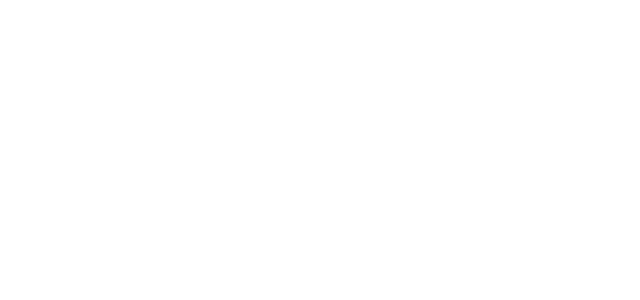
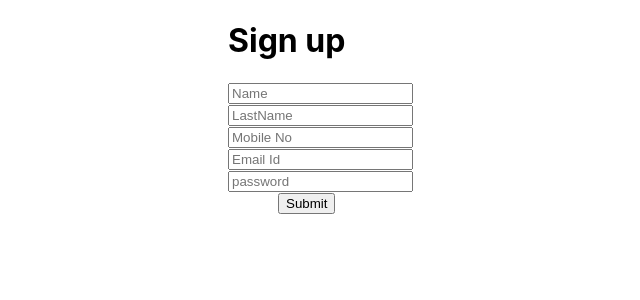
Before and after one commit to azadvns/router, a React (Create React App) app: page /sign in a window 1280 px wide. Before the commit this address had no page. Shown: the top 300 px of the page, without its empty margins (284-924 px from the left). Built offline with nearby package versions, Linux system fonts and the light colour scheme.

Commit message:
sign in page

```diff
--- a/src/App.js
+++ b/src/App.js
@@ -1,30 +1,33 @@
 
 
 import { BrowserRouter as Router, Routes, Route } from 'react-router-dom';
-// import Home from './components/Home';
-// import About from './components/About';
-// import Contact from './components/Contact';
 
-import Up from './components/Up';
-import Lucknow from './components/Lucknow';
-import Allahabad from './components/Allahabad';
-import Banaras from './components/Banaras';
-import India from './components/India';
+
+// import Up from './components/Up';
+// import Lucknow from './components/Lucknow';
+// import Allahabad from './components/Allahabad';
+// import Banaras from './components/Banaras';
+// import India from './components/India';
+// import Karnataka from './components/Karnataka';
+
 
 import './App.css';
+import Sign from './components/Sign';
+import SignIn from './components/SignIn';
 
 function App() {
   return (
     <Router>
       <Routes>
-      <Route path="/india" element={<India />} />
-        <Route path="/up" element={<Up />} />
-        <Route path="/lucknow" element={<Lucknow />} />
-        <Route path="/allahabad" element={<Allahabad />} />
-        <Route path="/banaras" element={<Banaras />} />
+      <Route path="/" element={<SignIn />} />
+        <Route path="/sign" element={<Sign />} />
 
       </Routes>
     </Router>
+
+
+
+
   );
 }
 
--- /dev/null
+++ b/src/components/Karnataka.js
@@ -0,0 +1,15 @@
+import { Link, NavLink } from "react-router-dom";
+
+
+function Karnataka(){
+    return(
+        <div>
+            <h1>Welcome to Karnataka</h1>
+            <Link to="up">Up</Link>
+            <NavLink to="/karnataka" className={({isActive})=>isActive?"active":""}Karnataka>
+
+            </NavLink>
+        </div>
+    )
+}
+export default Karnataka;
--- a/src/components/Lucknow.js
+++ b/src/components/Lucknow.js
@@ -1,13 +1,13 @@
 import { Link, NavLink } from "react-router-dom";
 
 
-function Lucknow(){
+function Lucknow() {
     return <div>
         <h1>Welcome to the Lucknow</h1>
         <img src="pic/lucknow.jpeg"></img>
         <br></br>
-<Link to="/banaras">Banaras</Link>
-        <NavLink to="/lucknow" className={({isActive})=>isActive ?"active":""}Lucknow>
+        <Link to="/banaras">Banaras</Link>
+        <NavLink to="/lucknow" className={({ isActive }) => isActive ? "active" : ""} Lucknow>
 
         </NavLink>
     </div>
--- /dev/null
+++ b/src/components/Sign.js
@@ -0,0 +1,17 @@
+
+import './Sign1.css'
+function Sign() {
+
+    return (
+        <div className='col'>
+            <h1>Sign up</h1>
+            <input type="text" placeholder="Name" ></input><br></br>
+            <input type="text" placeholder="LastName"></input><br></br>
+            <input type="number" placeholder="Mobile No"></input><br></br>
+            <input type="email id" placeholder="Email Id"></input><br></br>
+            <input type="password" placeholder="password"></input><br></br>
+            <button className='cen' id='t1' type="submit">Submit</button>
+        </div>
+    )
+}
+export default Sign;
--- /dev/null
+++ b/src/components/Sign1.css
@@ -0,0 +1,12 @@
+
+.col{
+    /* background-color: aqua; */
+    align-items: center;
+    justify-content: center;
+    margin-left: 40%;
+}
+.cen{
+    align-items: center;
+    justify-content: center;
+    margin-left: 50px;
+}
--- /dev/null
+++ b/src/components/SignIn.js
@@ -0,0 +1,10 @@
+import { Link } from "react-router-dom";
+
+
+function SignIn(){
+    return(<div>
+    <h1>Sign IN</h1>
+    <Link to="/sign">Sign</Link>
+    </div>)
+}
+export default SignIn;
```
